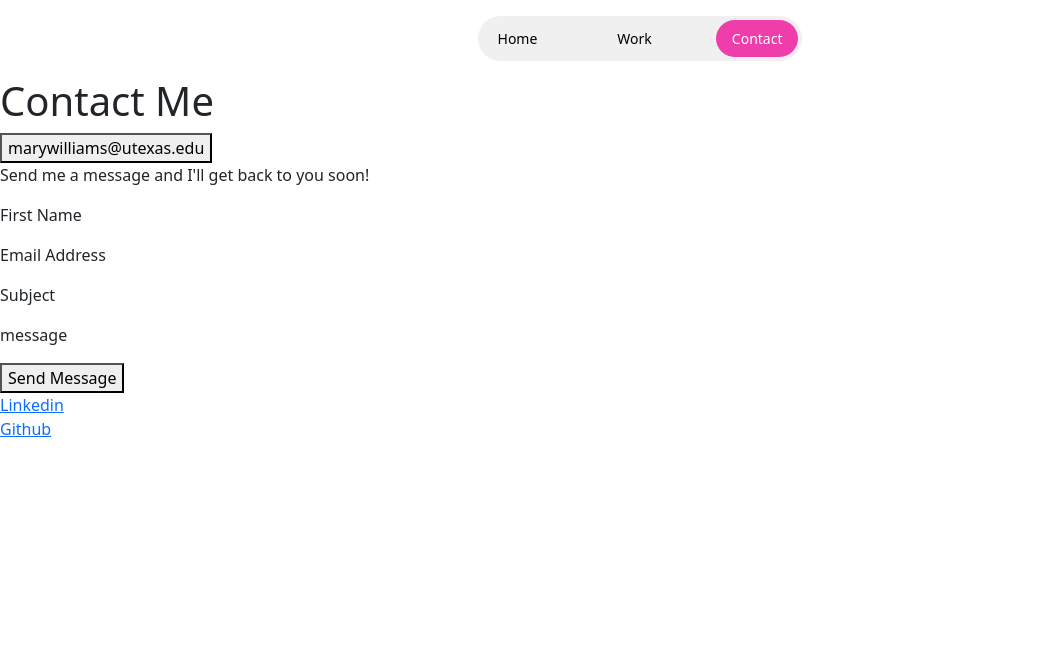
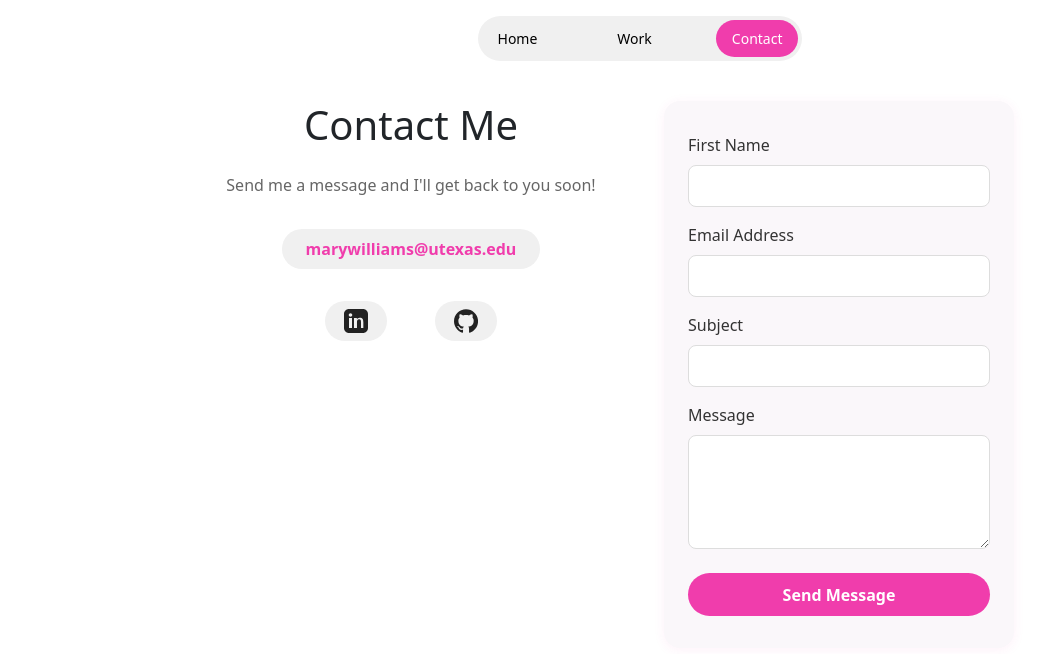
Before and after one commit to mary-williams/marywilliams, a React (Vite) app: page /contact in a window 1280 px wide. Shown: the top 654 px of the page, without its empty margins (0-1053 px from the left). Built offline with nearby package versions, Linux system fonts and the light colour scheme; the HTML template or start-up script is replaced by a standard one.

Commit message:
added contact form

```diff
--- a/package.json
+++ b/package.json
@@ -10,6 +10,8 @@
     "preview": "vite preview"
   },
   "dependencies": {
+    "@fortawesome/free-brands-svg-icons": "^7.0.0",
+    "@fortawesome/react-fontawesome": "^0.2.3",
     "bootstrap": "^5.3.7",
     "react": "^19.1.0",
     "react-dom": "^19.1.0",
--- a/src/ContactPage.css
+++ b/src/ContactPage.css
@@ -1,3 +1,157 @@
+.contact-container {
+  width: 100%;
+  max-width: 900px;
+  margin: 0.5rem auto 2rem auto;
+  padding: 1rem 1rem 2rem 1rem;
+  display: flex;
+  justify-content: center;
+  align-items: flex-start;
+  gap: 3rem;
+  box-sizing: border-box; /* Add this for consistent sizing */
+}
+
+.contact-left,
+.contact-right {
+  flex: 1 1 0;
+  min-width: 200px;
+}
+
 .title {
-    font-size: larger;
+  text-align: center;
+  margin-bottom: 1.5rem;
 }
+
+.subtext {
+  text-align: center;
+  color: #666;
+  margin-bottom: 2rem;
+}
+
+.Email {
+  display: flex;
+  justify-content: center;
+  margin-bottom: 1rem;
+}
+
+.Email button {
+  background: #f0f0f0;
+  color: rgb(240, 61, 172);
+  border: none;
+  border-radius: 2rem;
+  padding: 0.5rem 1.5rem;
+  font-size: 1rem;
+  font-weight: 600;
+  cursor: pointer;
+  transition: background 0.2s;
+}
+
+/* Social Buttons */
+.Socials {
+  display: flex;
+  justify-content: center;
+  gap: 2rem;
+  margin-top: 2rem;
+}
+
+.social-btn {
+  display: inline-flex;
+  align-items: center;
+  justify-content: center;
+  background: #f0f0f0;
+  color: #222;
+  border-radius: 1.5rem;
+  padding: 0.5rem 1.2rem;
+  text-decoration: none;
+  font-weight: 600;
+  font-size: 1.5rem;
+  border: none;
+  transition: background 0.2s, color 0.2s;
+  margin: 0 0.5rem;
+}
+
+.social-btn:hover {
+  background: rgb(240, 61, 172);
+  color: #fff;
+}
+
+/* Contact Form */
+.contact-form {
+  background: #faf7fa;
+  border-radius: 1rem;
+  padding: 2rem 1.5rem;
+  box-shadow: 0 2px 12px rgba(240, 61, 172, 0.07);
+  display: flex;
+  flex-direction: column;
+  gap: 1rem;
+  width: 100%;
+  max-width: 350px;
+}
+
+.contact-form label {
+  font-weight: 500;
+  color: #333;
+  display: flex;
+  flex-direction: column;
+  gap: 0.3rem;
+}
+
+.contact-form input,
+.contact-form textarea {
+  border: 1px solid #ddd;
+  border-radius: 0.5rem;
+  padding: 0.5rem;
+  font-size: 1rem;
+  margin-top: 0.2rem;
+  resize: vertical;
+}
+
+.contact-form button {
+  background: rgb(240, 61, 172);
+  color: #fff;
+  border: none;
+  border-radius: 1.5rem;
+  padding: 0.6rem 1.2rem;
+  font-size: 1rem;
+  font-weight: 600;
+  cursor: pointer;
+  margin-top: 0.5rem;
+  transition: background 0.2s;
+}
+
+.contact-form button:hover {
+  background: #c92a8f;
+}
+
+@media (max-width: 200px) {
+  .contact-container {
+    gap: 1.5rem;
+    padding: 1rem 0.5rem 2rem 0.5rem;
+  }
+  .contact-form {
+    max-width: 100%;
+    padding: 1.2rem 0.5rem;
+  }
+}
+
+@media (max-width: 700px) {
+  .contact-container {
+    flex-direction: column;
+    align-items: stretch;
+    gap: 2rem;
+  }
+  .contact-right {
+    justify-content: center;
+  }
+}
+
+@media (max-width: 700px) {
+  .contact-form {
+    width: 100%;
+    max-width: 100%;
+  }
+  .Email button,
+  .social-btn {
+    width: 100%;
+    justify-content: center;
+  }
+}
--- a/src/ContactPage.jsx
+++ b/src/ContactPage.jsx
@@ -1,50 +1,71 @@
 import './ContactPage.css'
+import { FontAwesomeIcon } from '@fortawesome/react-fontawesome'
+import { faLinkedin, faGithub } from '@fortawesome/free-brands-svg-icons'
 
 function ContactPage() {
   return (
-    <div>
-
+    <div className="contact-container">
+      {/* Left side */}
+      <div className="contact-left">
         <div className='title'>
           <h1>Contact Me</h1>
         </div>
-
+        <div className='subtext'>
+          <p>Send me a message and I'll get back to you soon!</p>
+        </div>
         <div className='Email'>
           <button>marywilliams@utexas.edu</button>
         </div>
-
-      <div className='subtext'>
-        <p>Send me a message and I'll get back to you soon!</p>
-      </div>
-
-      <div className='Direct Message'>
-        <p>First Name</p>
-        <p>Email Address</p>
-        <p>Subject</p>
-        <p>message</p>
-        <button>Send Message</button>
-      </div>
-
         <div className='Socials'>
-        <div className='Linkedin'>
         <a
-            href="www.linkedin.com/in/mary-williams-383a6728b"
+          href="https://www.linkedin.com/in/mary-williams-383a6728b"
           target="_blank"
           rel="noopener noreferrer"
+          className="social-btn"
+          aria-label="LinkedIn"
         >
-            Linkedin
+          {/* LinkedIn SVG */}
+          <svg width="24" height="24" fill="currentColor" viewBox="0 0 24 24">
+            <path d="M19 0h-14c-2.761 0-5 2.239-5 5v14c0 2.761 2.239 5 5 5h14c2.761 0 5-2.239 5-5v-14c0-2.761-2.239-5-5-5zm-11 19h-3v-10h3v10zm-1.5-11.268c-.966 0-1.75-.784-1.75-1.75s.784-1.75 1.75-1.75 1.75.784 1.75 1.75-.784 1.75-1.75 1.75zm13.5 11.268h-3v-5.604c0-1.337-.025-3.063-1.868-3.063-1.868 0-2.154 1.459-2.154 2.967v5.7h-3v-10h2.881v1.367h.041c.401-.761 1.379-1.563 2.841-1.563 3.039 0 3.6 2.001 3.6 4.601v5.595z"/>
+          </svg>
         </a>
-        </div>
-        <div className='Github'>
         <a
           href="https://github.com/mary-williams"
           target="_blank"
           rel="noopener noreferrer"
+          className="social-btn"
+          aria-label="GitHub"
         >
-            Github
+          {/* GitHub SVG */}
+          <svg width="24" height="24" fill="currentColor" viewBox="0 0 24 24">
+            <path d="M12 .297c-6.63 0-12 5.373-12 12 0 5.303 3.438 9.8 8.205 11.387.6.113.82-.258.82-.577v-2.234c-3.338.726-4.033-1.416-4.033-1.416-.546-1.387-1.333-1.756-1.333-1.756-1.089-.745.084-.729.084-.729 1.205.084 1.84 1.236 1.84 1.236 1.07 1.834 2.809 1.304 3.495.997.108-.775.418-1.305.762-1.605-2.665-.305-5.466-1.334-5.466-5.93 0-1.31.469-2.381 1.236-3.221-.124-.303-.535-1.523.117-3.176 0 0 1.008-.322 3.301 1.23.957-.266 1.983-.399 3.003-.404 1.02.005 2.047.138 3.006.404 2.291-1.553 3.297-1.23 3.297-1.23.653 1.653.242 2.873.118 3.176.77.84 1.235 1.911 1.235 3.221 0 4.609-2.803 5.624-5.475 5.921.43.371.823 1.102.823 2.222v3.293c0 .322.218.694.825.576 4.765-1.589 8.199-6.086 8.199-11.386 0-6.627-5.373-12-12-12z"/>
+          </svg>
         </a>
       </div>
       </div>
 
+      {/* Right side */}
+      <div className="contact-right">
+        <form className='contact-form'>
+          <label>
+            First Name
+            <input type="text" name="firstName" required />
+          </label>
+          <label>
+            Email Address
+            <input type="email" name="email" required />
+          </label>
+          <label>
+            Subject
+            <input type="text" name="subject" />
+          </label>
+          <label>
+            Message
+            <textarea name="message" rows={4} required />
+          </label>
+          <button type="submit">Send Message</button>
+        </form>
+      </div>
     </div>
   )
 }
```
Also changed, not shown: 1 other file (tests, documents, lock files or other folders). Lines whose indentation alone changed are shown as unchanged.
